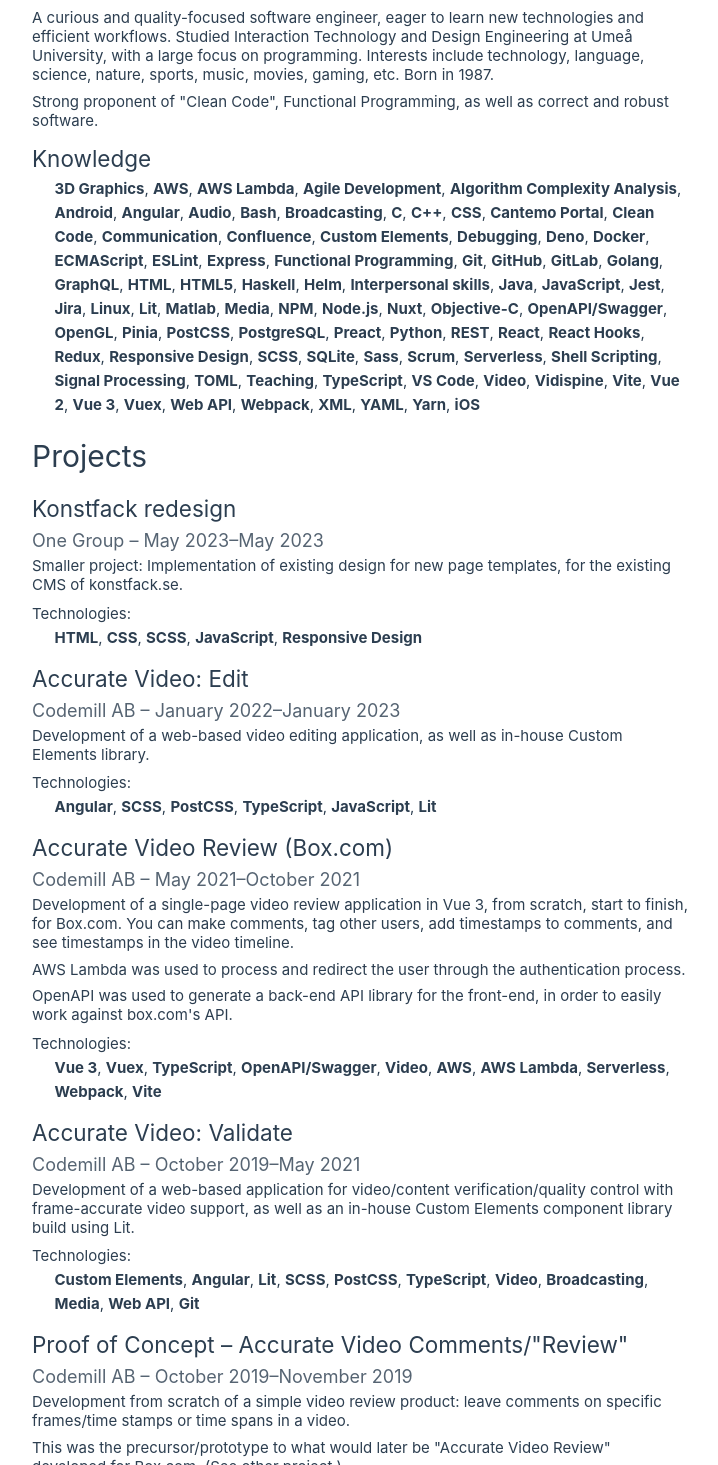
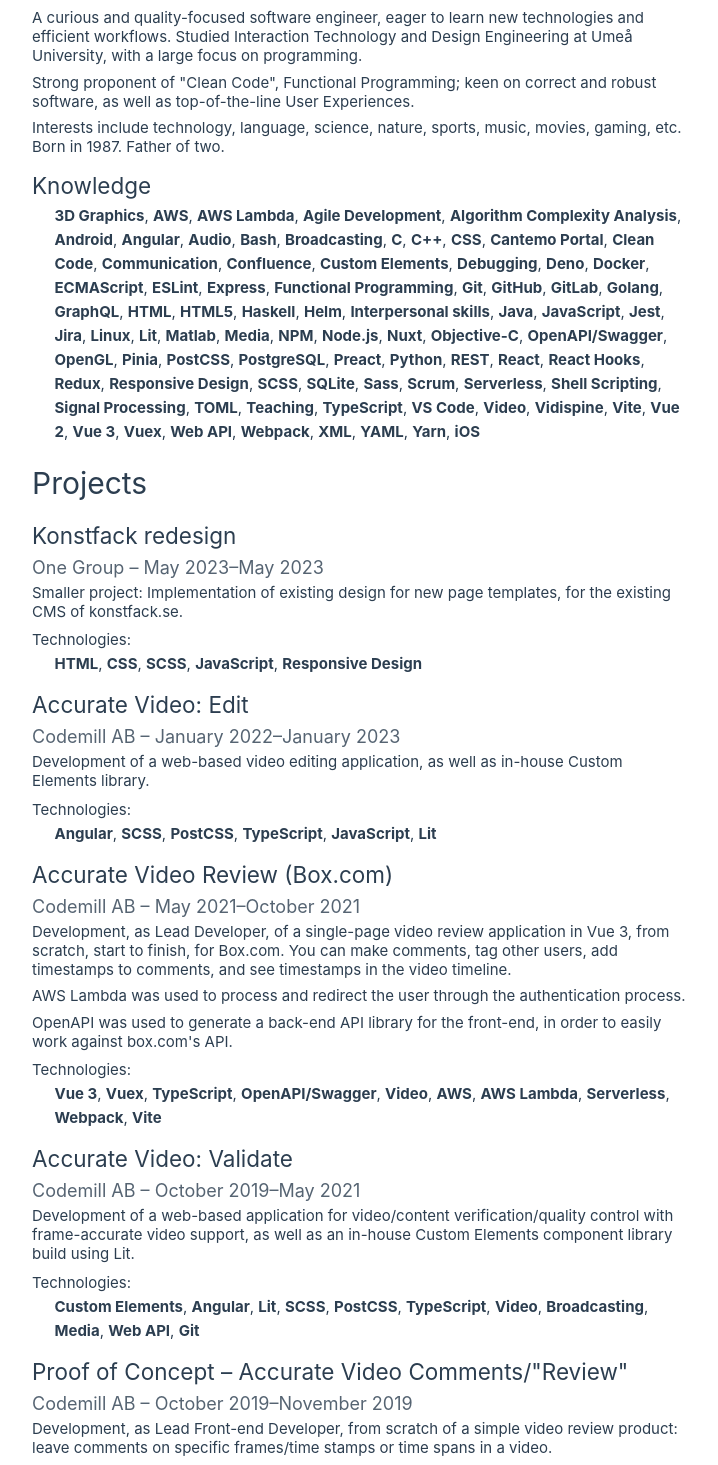
Before and after one commit to victorz/cv, a Vue app: page / in a window 1280 px wide. Shown: the part 225-1690 px from the top of the page, without its empty margins (280-998 px from the left). Built offline with nearby package versions, Linux system fonts and the light colour scheme.

Commit message:
Small copy changes.

```diff
--- a/src/resume-data.ts
+++ b/src/resume-data.ts
@@ -43,8 +43,9 @@
     name: "Victor Zaman&shy;ian",
     dateOfBirth: new Date(1987, 1, 26),
     description: [
-      "A curious and quality-focused software engineer, eager to learn new technologies and efficient workflows. Studied Interaction Technology and Design Engineering at Umeå University, with a large focus on programming. Interests include technology, language, science, nature, sports, music, movies, gaming, etc. Born in 1987.",
-      'Strong proponent of "Clean Code", Functional Programming, as well as correct and robust software.',
+      "A curious and quality-focused software engineer, eager to learn new technologies and efficient workflows. Studied Interaction Technology and Design Engineering at Umeå University, with a large focus on programming.",
+      'Strong proponent of "Clean Code", Functional Programming; keen on correct and robust software, as well as top-of-the-line User Experiences.',
+      "Interests include technology, language, science, nature, sports, music, movies, gaming, etc. Born in 1987. Father of two.",
     ],
     contact: {
       email: "victor.zamanian@gmail.com",
@@ -151,7 +152,7 @@
       start: "October 2019",
       end: "November 2019",
       description: [
-        "Development from scratch of a simple video review product: leave comments on specific frames/time stamps or time spans in a video.",
+        "Development, as Lead Front-end Developer, from scratch of a simple video review product: leave comments on specific frames/time stamps or time spans in a video.",
         'This was the precursor/prototype to what would later be "Accurate Video Review" developed for Box.com. (See other project.)',
       ],
       technologies: [
@@ -192,7 +193,7 @@
       start: "May 2021",
       end: "October 2021",
       description: [
-        "Development of a single-page video review application in Vue 3, from scratch, start to finish, for Box.com. You can make comments, tag other users, add timestamps to comments, and see timestamps in the video timeline.",
+        "Development, as Lead Developer, of a single-page video review application in Vue 3, from scratch, start to finish, for Box.com. You can make comments, tag other users, add timestamps to comments, and see timestamps in the video timeline.",
         "AWS Lambda was used to process and redirect the user through the authentication process.",
         "OpenAPI was used to generate a back-end API library for the front-end, in order to easily work against box.com's API.",
       ],
```
